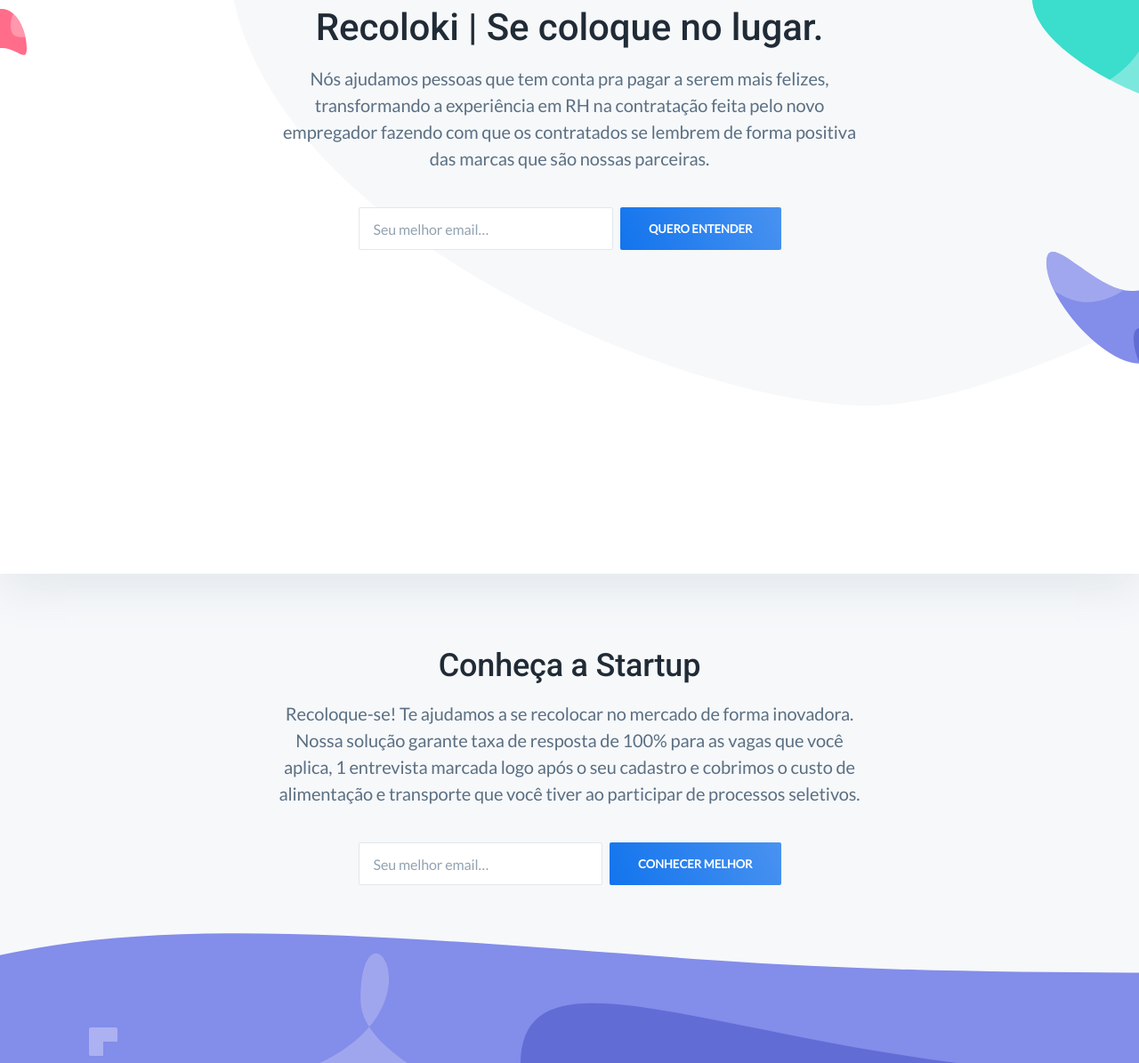
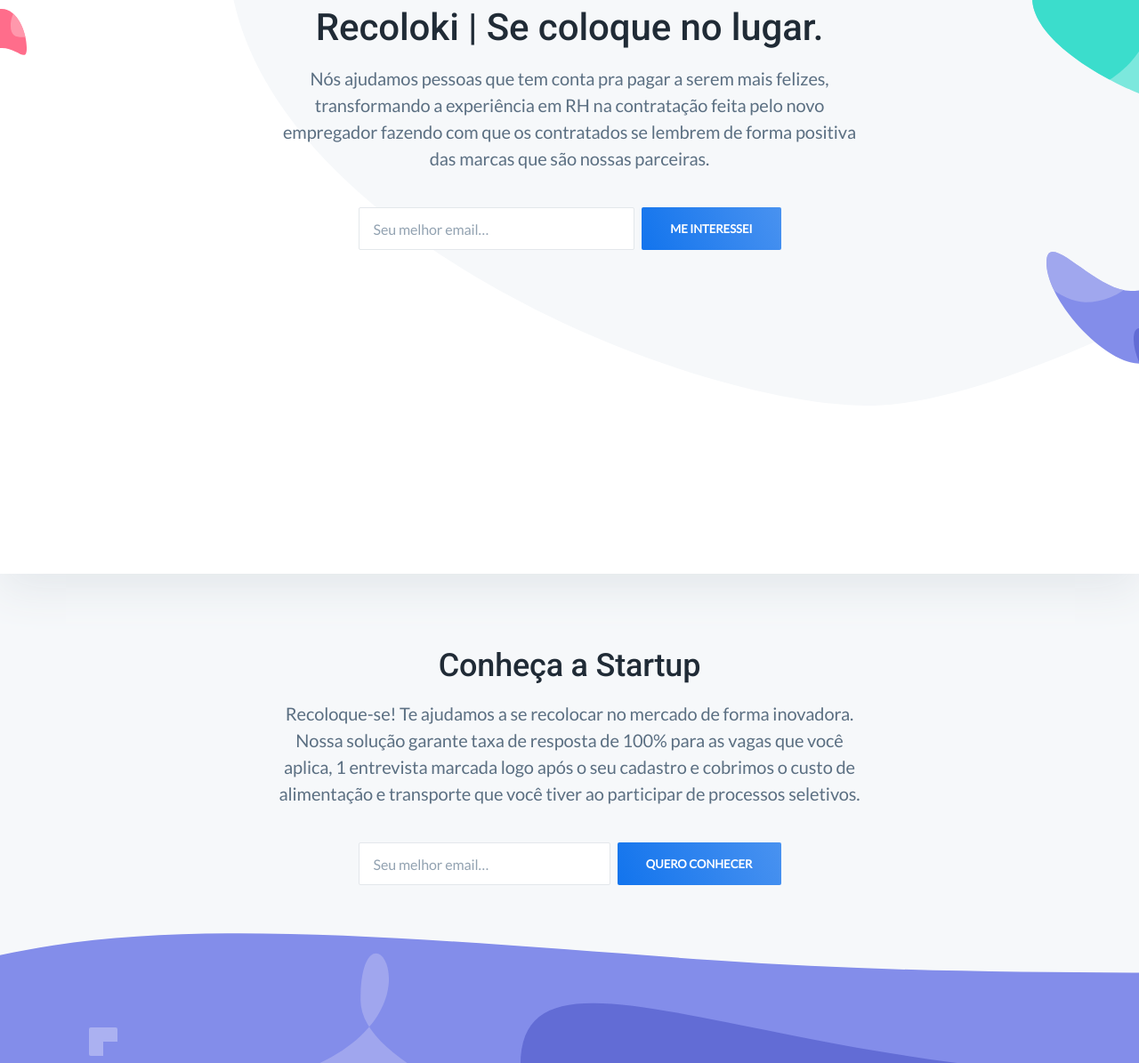
Before and after one commit to vitorfrancobra/recoloki, a plain HTML site: page index.html in a window 1280 px wide. Shown: the part 155-1350 px from the top of the page at 89% size. Drawn offline with nearby package versions, Linux system fonts and the light colour scheme.

Commit message:
Add files via upload

```diff
--- a/index.html
+++ b/index.html
@@ -58,7 +58,7 @@
                             <form action="https://recoloki.us20.list-manage.com/subscribe/post?u=ac2e6c133193969801e1d9d94&amp;id=ba4858918f" method="POST" >
                                 <input class="input"type="email" value="" name="EMAIL" placeholder="Seu melhor email&hellip;">                            </div>
                             <div class="control">
-                                <input type="submit" value="Quero Entender" class="button button-primary button-block button-shadow" >
+                                <input type="submit" value="Me interessei" class="button button-primary button-block button-shadow" >
                             </form>
                             </div>
                         </div>
@@ -153,7 +153,7 @@
                                 <input class="input"type="email" value="" name="EMAIL" placeholder="Seu melhor email&hellip;">
                             </div>
                             <div class="control">
-                                <input type="submit" value="Conhecer Melhor" class="button button-primary button-block button-shadow">
+                                <input type="submit" value="Quero Conhecer" class="button button-primary button-block button-shadow">
                             </form>
                             </div>
                         </div>
```
